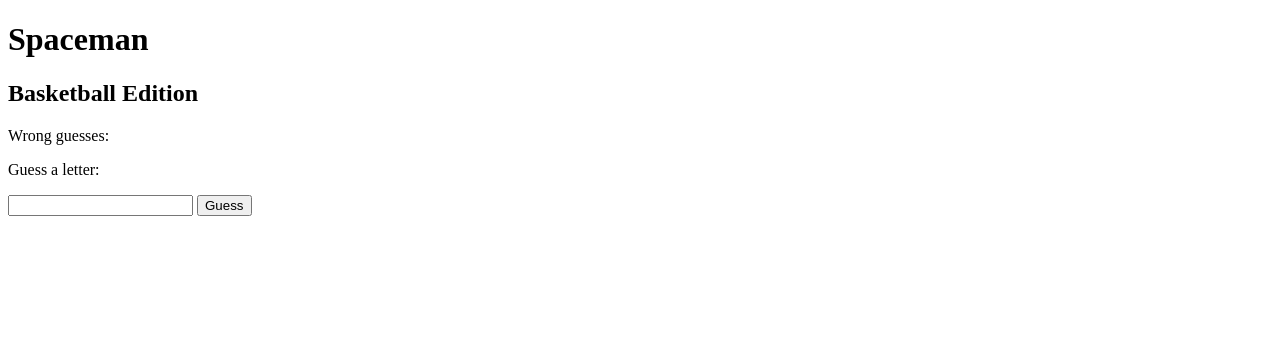
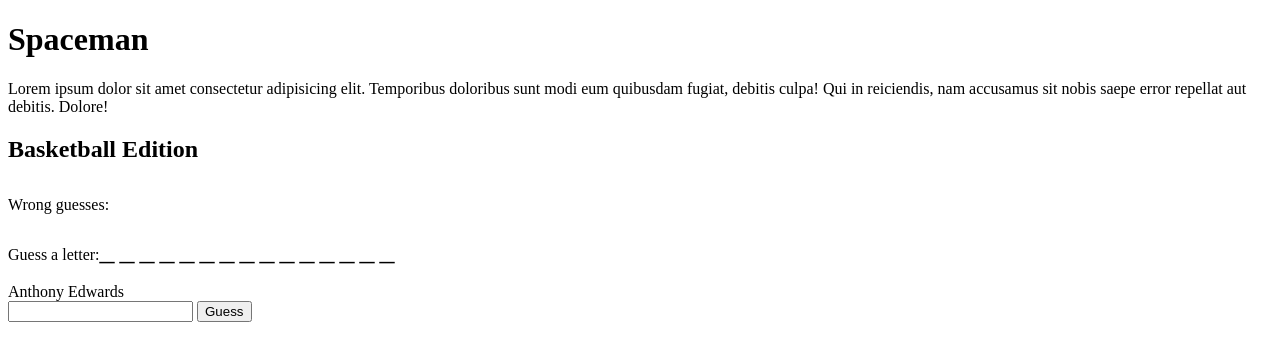
Before and after one commit to TrickyMoon01/Spaceman, a plain HTML site: page index.html in a window 1280 px wide. Both pictures are taken after a click on the button "Guess". Drawn offline with Linux system fonts and the light colour scheme.

Commit message:
input letters and guess letters

```diff
--- a/app.js
+++ b/app.js
@@ -1,15 +1,71 @@
-Variables
-let word = ["Lebron James", "Michael Jordan", "Luka Doncic", "Cooper Flagg", "Kobe Bryant", "Anthony Davis", "Anthony Edwards", "Ben Simmons", "Ja Morant", "Kyrie Irving"]
-let board = [];
-let guess = [];
+/*-------------- Constants -------------*/
+const MAX_GUESSES = 6;
+
+/*---------- Variables (state) ---------*/
+const word = [
+  "Lebron James",
+  "Michael Jordan",
+  "Luka Doncic",
+  "Cooper Flagg",
+  "Kobe Bryant",
+  "Anthony Davis",
+  "Anthony Edwards",
+  "Ben Simmons",
+  "Ja Morant",
+  "Kyrie Irving",
+];
+let wordToGuess = [];
+let currentProgress = [];
+
+//let board = [];
+//let guess = [];
 let wrong = [];
-let right = [];
+//let right = [];
 
-// i need it to pick a random string from the array
+/*----- Cached Element References  -----*/
+const wrongLettersElement = document.querySelector("#wrongLetters");
+const correctLettersElement = document.querySelector("#correctLetters");
+const letterInputElement = document.querySelector("#letterInput");
+const guessElement = document.querySelector("#guess");
 
-// if (guess === right) {
-//     console.log(guess);
-//     show the letter and display it
-// } else {
-//     show in the wrong board;
-// };
+/*-------------- Functions -------------*/
+function startTheGame() {
+  //i need it to pick a random string from the array
+  const wordToGuessIndex = Math.floor(Math.random() * word.length);
+  wordToGuess = word[wordToGuessIndex].split("");
+  currentProgress = Array(wordToGuess.length).fill("_");
+  correctLettersElement.innerText = currentProgress.join("");
+  document.querySelector("#test").innerText = wordToGuess.join("");
+}
+function checkLetterInput(letter) {
+  //first we can check whether letter is even present;
+  const isPresent = wordToGuess.findIndex(
+    (correctLetter) => correctLetter.toLowerCase() === letter.toLowerCase()
+  );
+  if (isPresent !== -1) {
+    for (let i = 0; i < wordToGuess.length; i++) {
+      let correctLetter = wordToGuess[i];
+      //we need to make case insensitive comparison
+      if (correctLetter.toLowerCase() === letter.toLowerCase()) {
+        //show the letter and display it
+        // update my currentProgress state
+        currentProgress[i] = letter;
+        correctLettersElement.innerText = currentProgress.join("");
+      }
+    }
+  } else {
+    //show in the wrong board;
+    if (!wrong.includes(letter)) {
+      wrong.push(letter);
+      wrongLettersElement.innerText = wrong.join("");
+    }
+  }
+}
+/*----------- Event Listeners ----------*/
+guessElement.addEventListener("click", function () {
+  const letter = letterInputElement.value;
+  letterInputElement.value = "";
+  checkLetterInput(letter);
+});
+
+startTheGame();
--- a/index.html
+++ b/index.html
@@ -8,10 +8,13 @@
   <link rel="icon" type="image/png" href="/images/favicon.png">
 </head>
   <h1>Spaceman</h1>
+  <p>Lorem ipsum dolor sit amet consectetur adipisicing elit. Temporibus doloribus sunt modi eum quibusdam fugiat, debitis culpa! Qui in reiciendis, nam accusamus sit nobis saepe error repellat aut debitis. Dolore!</p>
   <h2>Basketball Edition</h2>
   <p>Wrong guesses:<span id="wrongLetters" class="wrong"></span></p>
-  <p>Guess a letter:</p>
+  <p>Guess a letter:<span id="correctLetters" class="correct"></span></p>
+  <div id="test"></div>
   <input type="text" id="letterInput" maxlength="1" />
-  <button id="comment-button">Guess</button>
+  <button id="guess">Guess</button>
+  <script src="./app.js"></script>
 </body>
 </html>
--- a/style.css
+++ b/style.css
@@ -36,3 +36,11 @@ body p {
   color: white;
   font-size: 25px;
 } */
+.correct,.wrong{
+  font-size: 30px;
+  letter-spacing: 5px;
+}
+
+.wrong{
+  color:red
+}
```
